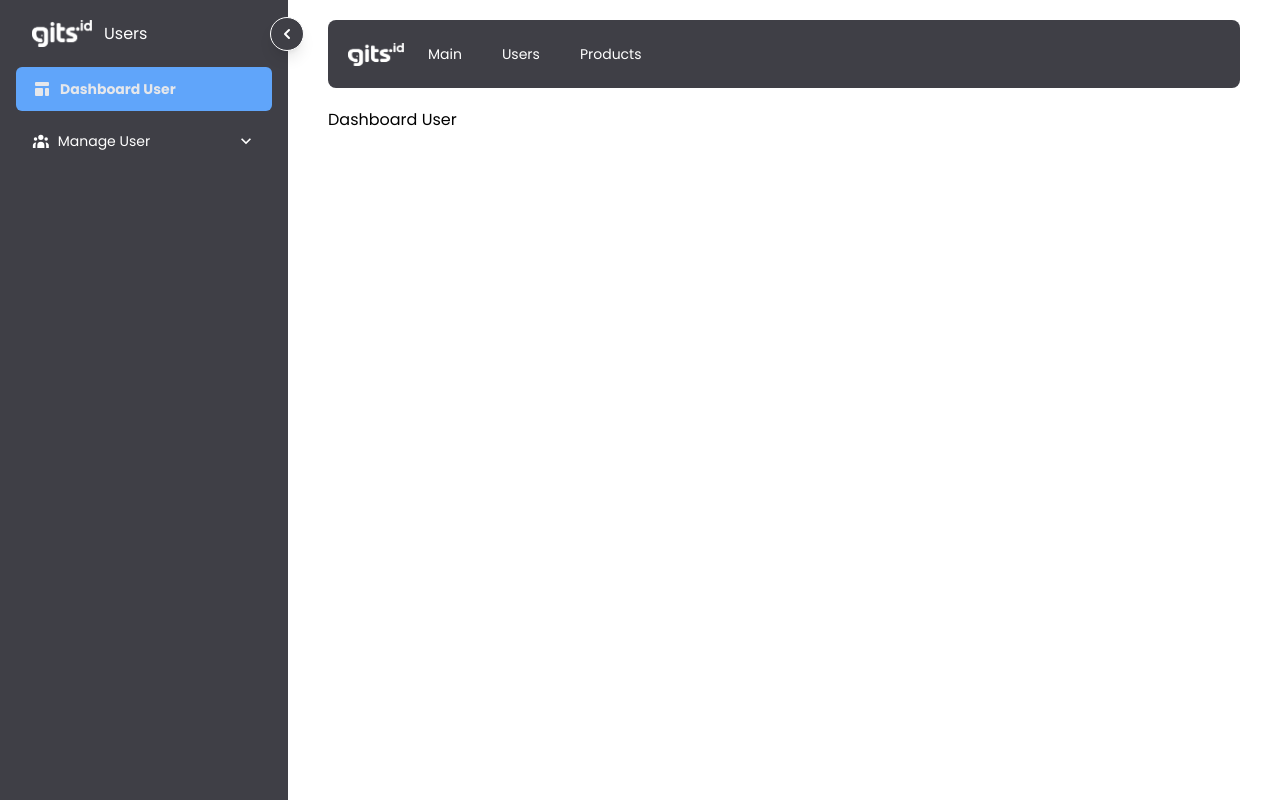
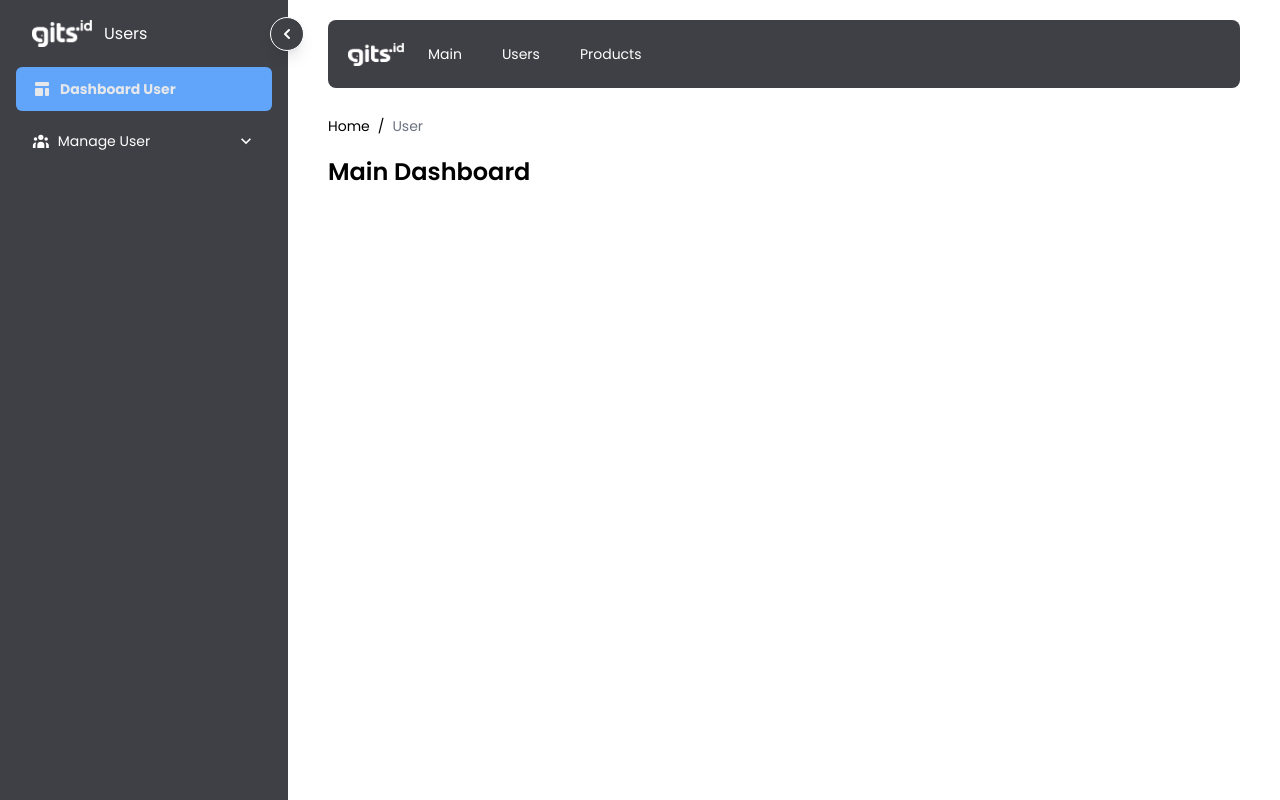
Before and after one commit to gitsindonesia/next-starter, a Next.js app: page /admin/user in a window 1280 px wide. Built offline with nearby package versions, Linux system fonts and the light colour scheme.

Commit message:
feat: create breadcrumb & page title component

```diff
--- /dev/null
+++ b/components/Breadcrumb/Breadcrumb.tsx
@@ -0,0 +1,37 @@
+import Link from "next/link";
+
+export type BreadcrumbType = {
+    path: string,
+    name: string,
+}
+
+export interface Props {
+    crumbs: BreadcrumbType[],
+    divider?: string | JSX.Element
+}
+
+export const Breadcrumb = ({ crumbs, divider = '/' }: Props) => {
+    const isLast = (i: number): boolean => i == crumbs.length - 1;
+    return (
+        <ul className="flex items-center gap-2 text-sm mt-2">
+            {
+                crumbs.map((crumb: BreadcrumbType, index) => {
+                    const lastCrumb = isLast(index);
+                    return (
+                        <>
+                            <li>
+                                <Link href={crumb.path}>
+                                    <a className={lastCrumb ? 'text-gray-500 cursor-not-allowed' : ''}>{ crumb.name }</a>
+                                </Link>
+                            </li>
+                                {
+                                !lastCrumb &&
+                                <span>{divider}</span>
+                            }
+                        </>
+                    )
+                })
+            }
+        </ul>
+    )
+}
--- /dev/null
+++ b/components/PageTitle.tsx
@@ -0,0 +1,7 @@
+const PageTitle = ({children}: any) => {
+    return (
+        <h2 className="text-2xl font-semibold my-5">{ children }</h2>
+    )
+}
+
+export default PageTitle
--- a/components/Sidebar/Sidebar.tsx
+++ b/components/Sidebar/Sidebar.tsx
@@ -27,8 +27,8 @@ const Sidebar = ({children}: SidebarInterface) => {
                 />
             }
             {
-                children?.title ||
-                <p>Admin</p>
+                showSidebar && (children?.title ||
+                <p>Admin</p>)
             }
             {
                 children?.button ||
--- a/pages/admin/user/index.tsx
+++ b/pages/admin/user/index.tsx
@@ -1,12 +1,28 @@
+import { BreadcrumbType } from "../../../components/Breadcrumb/Breadcrumb";
 import Admin from "../../../components/Layouts/Admin";
+import { Breadcrumb } from "../../../components/Breadcrumb/Breadcrumb";
 import __Sidebar from './__Sidebar'
+import PageTitle from "../../../components/PageTitle";
 const User = () => {
+    const crumbs: BreadcrumbType[] = [
+        {
+            path: '/admin',
+            name: 'Home'
+        },
+        {
+            path: '/admin/user',
+            name: 'User'
+        },
+    ]
     return (
         <Admin>
             {{
                 aside: <__Sidebar></__Sidebar>,
 
-                main: <div>Dashboard User</div>
+                main: <>
+                    <Breadcrumb crumbs={crumbs} divider="/" />
+                    <PageTitle>Main Dashboard</PageTitle>
+                </>
             }}
         </Admin>
     )
--- a/routes/index.tsx
+++ b/routes/index.tsx
@@ -1,4 +1,4 @@
-import { DocumentTextIcon, FolderRemoveIcon, TemplateIcon, TrashIcon, UserGroupIcon, UsersIcon } from '@heroicons/react/solid'
+import { DocumentTextIcon, FolderRemoveIcon, TemplateIcon, UserGroupIcon, UsersIcon } from '@heroicons/react/solid'
 
 export type RoutesInterface = {
     path?: string,
```
